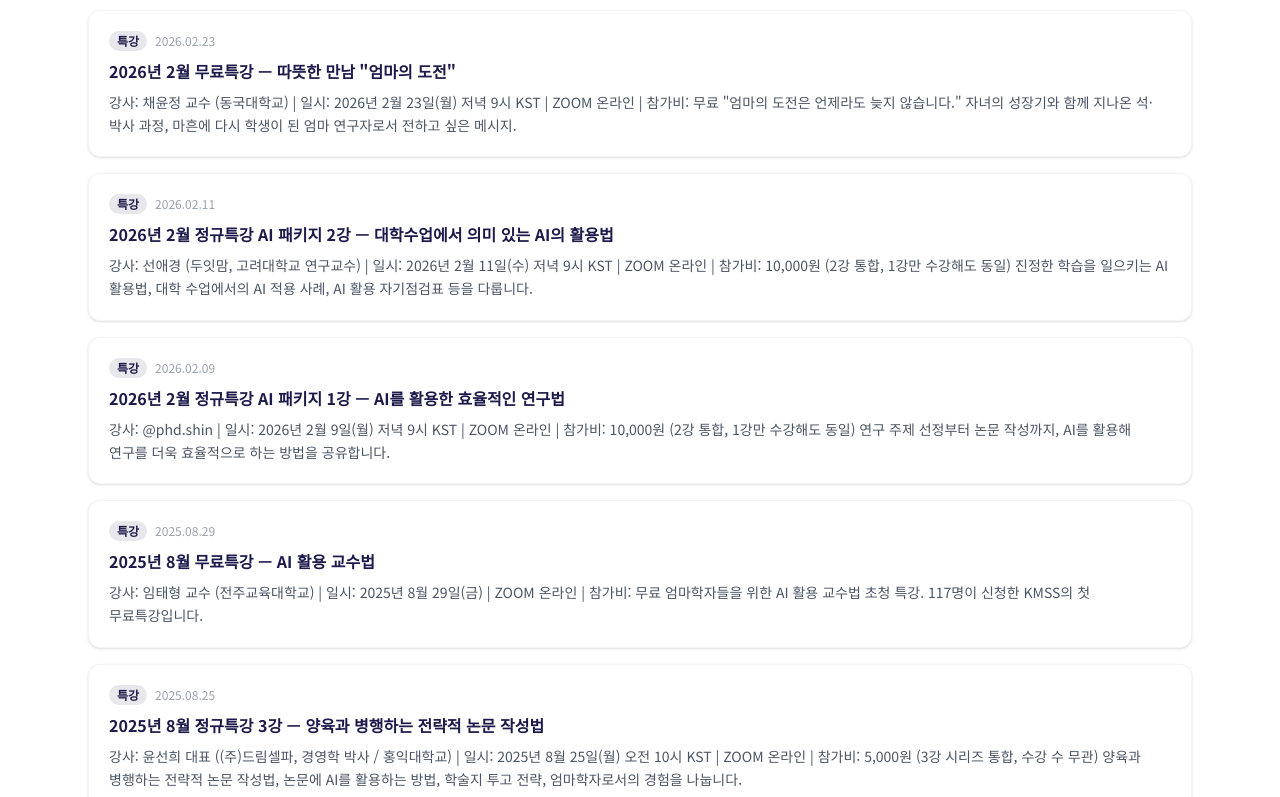
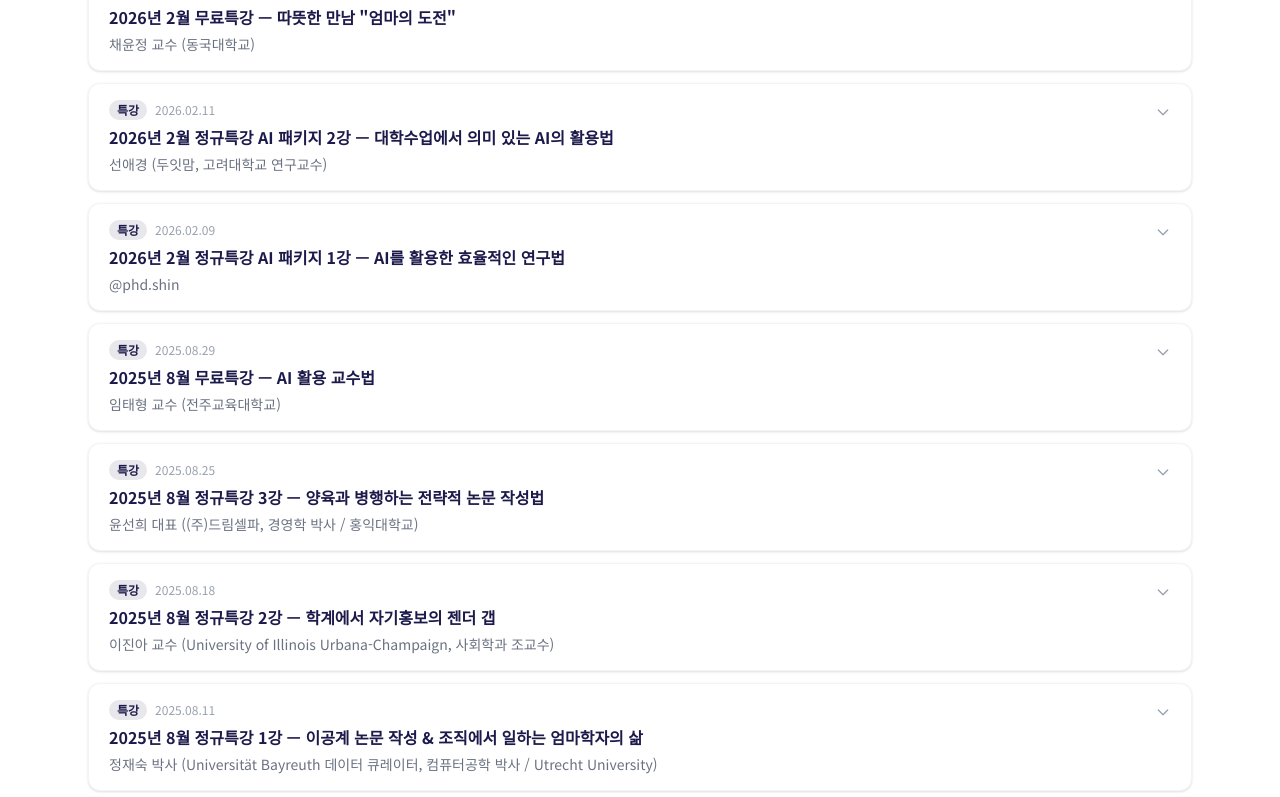
Before and after one commit to aekyoung21-ai/kmss-website, a Next.js app: page /news in a window 1280 px wide. Shown: the part 483-1280 px from the top of the page. Built offline with nearby package versions, Linux system fonts and the light colour scheme.

Commit message:
feat: 특강 카드 아코디언 — 제목·강사만 노출, 클릭 시 일시·참가비·상세 펼침

```diff
--- a/app/news/page.tsx
+++ b/app/news/page.tsx
@@ -5,69 +5,101 @@ import { useState } from "react";
 const tabs = ["전체", "공지사항", "특강 및 행사", "보도자료"] as const;
 type Tab = (typeof tabs)[number];
 
-const newsItems = [
+type NewsItem = {
+  category: string;
+  date: string;
+  title: string;
+  tag: "공지" | "특강" | "보도";
+  speaker?: string;
+  datetime?: string;
+  fee?: string;
+  detail: string;
+};
+
+const newsItems: NewsItem[] = [
   {
     category: "공지사항",
     date: "2025.06",
     title: "한국엄마학자협회(KMSS) 창립총회 개최",
-    desc: "2025년 6월 창립총회를 온라인으로 개최하였습니다. 초대 임원진 16명과 함께 협회의 새로운 시작을 알렸습니다.",
-    tag: "공지" as const,
+    tag: "공지",
+    detail: "2025년 6월 창립총회를 온라인으로 개최하였습니다. 초대 임원진 16명과 함께 협회의 새로운 시작을 알렸습니다.",
   },
   {
     category: "특강 및 행사",
     date: "2026.02.23",
     title: "2026년 2월 무료특강 — 따뜻한 만남 \"엄마의 도전\"",
-    desc: "강사: 채윤정 교수 (동국대학교) | 일시: 2026년 2월 23일(월) 저녁 9시 KST | ZOOM 온라인 | 참가비: 무료\n\n\"엄마의 도전은 언제라도 늦지 않습니다.\" 자녀의 성장기와 함께 지나온 석·박사 과정, 마흔에 다시 학생이 된 엄마 연구자로서 전하고 싶은 메시지.",
-    tag: "특강" as const,
+    tag: "특강",
+    speaker: "채윤정 교수 (동국대학교)",
+    datetime: "2026년 2월 23일(월) 저녁 9시 KST · ZOOM 온라인",
+    fee: "무료",
+    detail: "\"엄마의 도전은 언제라도 늦지 않습니다.\" 자녀의 성장기와 함께 지나온 석·박사 과정, 마흔에 다시 학생이 된 엄마 연구자로서 전하고 싶은 메시지를 나눕니다.",
   },
   {
     category: "특강 및 행사",
     date: "2026.02.11",
     title: "2026년 2월 정규특강 AI 패키지 2강 — 대학수업에서 의미 있는 AI의 활용법",
-    desc: "강사: 선애경 (두잇맘, 고려대학교 연구교수) | 일시: 2026년 2월 11일(수) 저녁 9시 KST | ZOOM 온라인 | 참가비: 10,000원 (2강 통합, 1강만 수강해도 동일)\n\n진정한 학습을 일으키는 AI 활용법, 대학 수업에서의 AI 적용 사례, AI 활용 자기점검표 등을 다룹니다.",
-    tag: "특강" as const,
+    tag: "특강",
+    speaker: "선애경 (두잇맘, 고려대학교 연구교수)",
+    datetime: "2026년 2월 11일(수) 저녁 9시 KST · ZOOM 온라인",
+    fee: "10,000원 (2강 통합 — 1강만 수강해도 동일)",
+    detail: "진정한 학습을 일으키는 AI 활용법, 대학 수업에서의 AI 적용 사례, AI 활용 자기점검표 등을 다룹니다.",
   },
   {
     category: "특강 및 행사",
     date: "2026.02.09",
     title: "2026년 2월 정규특강 AI 패키지 1강 — AI를 활용한 효율적인 연구법",
-    desc: "강사: @phd.shin | 일시: 2026년 2월 9일(월) 저녁 9시 KST | ZOOM 온라인 | 참가비: 10,000원 (2강 통합, 1강만 수강해도 동일)\n\n연구 주제 선정부터 논문 작성까지, AI를 활용해 연구를 더욱 효율적으로 하는 방법을 공유합니다.",
-    tag: "특강" as const,
+    tag: "특강",
+    speaker: "@phd.shin",
+    datetime: "2026년 2월 9일(월) 저녁 9시 KST · ZOOM 온라인",
+    fee: "10,000원 (2강 통합 — 1강만 수강해도 동일)",
+    detail: "연구 주제 선정부터 논문 작성까지, AI를 활용해 연구를 더욱 효율적으로 하는 방법을 공유합니다.",
   },
   {
     category: "특강 및 행사",
     date: "2025.08.29",
     title: "2025년 8월 무료특강 — AI 활용 교수법",
-    desc: "강사: 임태형 교수 (전주교육대학교) | 일시: 2025년 8월 29일(금) | ZOOM 온라인 | 참가비: 무료\n\n엄마학자들을 위한 AI 활용 교수법 초청 특강. 117명이 신청한 KMSS의 첫 무료특강입니다.",
-    tag: "특강" as const,
+    tag: "특강",
+    speaker: "임태형 교수 (전주교육대학교)",
+    datetime: "2025년 8월 29일(금) · ZOOM 온라인",
+    fee: "무료",
+    detail: "엄마학자들을 위한 AI 활용 교수법 초청 특강으로, 117명이 신청한 KMSS의 첫 무료특강입니다.",
   },
   {
     category: "특강 및 행사",
     date: "2025.08.25",
     title: "2025년 8월 정규특강 3강 — 양육과 병행하는 전략적 논문 작성법",
-    desc: "강사: 윤선희 대표 ((주)드림셀파, 경영학 박사 / 홍익대학교) | 일시: 2025년 8월 25일(월) 오전 10시 KST | ZOOM 온라인 | 참가비: 5,000원 (3강 시리즈 통합, 수강 수 무관)\n\n양육과 병행하는 전략적 논문 작성법, 논문에 AI를 활용하는 방법, 학술지 투고 전략, 엄마학자로서의 경험을 나눕니다.",
-    tag: "특강" as const,
+    tag: "특강",
+    speaker: "윤선희 대표 ((주)드림셀파, 경영학 박사 / 홍익대학교)",
+    datetime: "2025년 8월 25일(월) 오전 10시 KST · ZOOM 온라인",
+    fee: "5,000원 (3강 시리즈 통합 — 수강 수 무관)",
+    detail: "양육과 병행하는 전략적 논문 작성법, 논문에 AI를 활용하는 방법, 학술지 투고 전략, 엄마학자로서의 경험을 나눕니다.",
   },
   {
     category: "특강 및 행사",
     date: "2025.08.18",
     title: "2025년 8월 정규특강 2강 — 학계에서 자기홍보의 젠더 갭",
-    desc: "강사: 이진아 교수 (University of Illinois Urbana-Champaign 사회학과 조교수, 사회학 박사 / University of Arizona) | 일시: 2025년 8월 18일(월) 오전 10시 KST | ZOOM 온라인 | 참가비: 5,000원 (3강 시리즈 통합, 수강 수 무관)\n\n학계에서 자기홍보(Self-promotion)의 젠더 갭, 이론적 명성에서의 불평등 연구를 발표합니다.",
-    tag: "특강" as const,
+    tag: "특강",
+    speaker: "이진아 교수 (University of Illinois Urbana-Champaign, 사회학과 조교수)",
+    datetime: "2025년 8월 18일(월) 오전 10시 KST · ZOOM 온라인",
+    fee: "5,000원 (3강 시리즈 통합 — 수강 수 무관)",
+    detail: "학계에서 자기홍보(Self-promotion)의 젠더 갭, 이론적 명성에서의 불평등 연구를 발표합니다.",
   },
   {
     category: "특강 및 행사",
     date: "2025.08.11",
     title: "2025년 8월 정규특강 1강 — 이공계 논문 작성 & 조직에서 일하는 엄마학자의 삶",
-    desc: "강사: 정재숙 박사 (독일 Universität Bayreuth 데이터 큐레이터, 컴퓨터공학 박사 / Utrecht University) | 일시: 2025년 8월 11일(월) 저녁 9시 KST | ZOOM 온라인 | 참가비: 5,000원 (3강 시리즈 통합, 수강 수 무관)\n\n이공계·학제간 융합 연구 논문 작성 경험, 논문 리뷰어로서의 관점, 조직에서 일하는 엄마학자의 경험을 공유합니다.",
-    tag: "특강" as const,
+    tag: "특강",
+    speaker: "정재숙 박사 (Universität Bayreuth 데이터 큐레이터, 컴퓨터공학 박사 / Utrecht University)",
+    datetime: "2025년 8월 11일(월) 저녁 9시 KST · ZOOM 온라인",
+    fee: "5,000원 (3강 시리즈 통합 — 수강 수 무관)",
+    detail: "이공계·학제간 융합 연구 논문 작성 경험, 논문 리뷰어로서의 관점, 조직에서 일하는 엄마학자의 경험을 공유합니다.",
   },
   {
     category: "보도자료",
     date: "2025",
     title: "보도자료",
-    desc: "언론 보도 및 인터뷰 자료를 준비 중입니다.",
-    tag: "보도" as const,
+    tag: "보도",
+    detail: "언론 보도 및 인터뷰 자료를 준비 중입니다.",
   },
 ];
 
@@ -86,6 +118,7 @@ const categoryByTab: Record<Tab, string | null> = {
 
 export default function NewsPage() {
   const [activeTab, setActiveTab] = useState<Tab>("전체");
+  const [expandedIndex, setExpandedIndex] = useState<number | null>(null);
 
   const filtered =
     categoryByTab[activeTab] === null
@@ -108,7 +141,7 @@ export default function NewsPage() {
             {tabs.map((tab) => (
               <button
                 key={tab}
-                onClick={() => setActiveTab(tab)}
+                onClick={() => { setActiveTab(tab); setExpandedIndex(null); }}
                 className={`px-5 py-3 text-sm font-medium border-b-2 cursor-pointer transition-colors whitespace-nowrap ${
                   activeTab === tab
                     ? "border-kmss-berry text-kmss-berry"
@@ -123,23 +156,65 @@ export default function NewsPage() {
       </div>
 
       <section className="max-w-6xl mx-auto px-6 py-14">
-        {/* 카드 목록 */}
-        <div className="flex flex-col gap-4">
-          {filtered.map((item) => (
+        <div className="flex flex-col gap-3">
+          {filtered.map((item, idx) => {
+            const isOpen = expandedIndex === idx;
+            const isLecture = !!item.speaker;
+
+            return (
               <div
                 key={item.title}
-              className="bg-white rounded-xl border border-gray-100 p-5 shadow-sm hover:shadow-md transition-shadow flex flex-col gap-2"
+                className={`bg-white rounded-xl border shadow-sm transition-shadow ${
+                  isOpen ? "border-kmss-berry/40 shadow-md" : "border-gray-100 hover:shadow-md"
+                }`}
               >
+                {/* 항상 보이는 헤더 */}
+                <button
+                  onClick={() => setExpandedIndex(isOpen ? null : idx)}
+                  className="w-full text-left px-5 py-4 flex items-start justify-between gap-4 cursor-pointer"
+                >
+                  <div className="flex flex-col gap-1.5 flex-1 min-w-0">
                     <div className="flex items-center gap-2">
-                <span className={`text-xs font-semibold px-2 py-0.5 rounded-full ${tagStyle[item.tag]}`}>
+                      <span className={`text-xs font-semibold px-2 py-0.5 rounded-full shrink-0 ${tagStyle[item.tag]}`}>
                         {item.tag}
                       </span>
                       <span className="text-xs text-gray-400">{item.date}</span>
                     </div>
-              <h3 className="font-semibold text-kmss-navy">{item.title}</h3>
-              <p className="text-sm text-gray-600 leading-relaxed">{item.desc}</p>
+                    <p className="font-semibold text-kmss-navy leading-snug">{item.title}</p>
+                    {isLecture && (
+                      <p className="text-sm text-gray-500">{item.speaker}</p>
+                    )}
                   </div>
-          ))}
+                  {/* 펼치기 아이콘 */}
+                  <svg
+                    className={`w-4 h-4 text-gray-400 shrink-0 mt-1 transition-transform duration-200 ${isOpen ? "rotate-180" : ""}`}
+                    fill="none" stroke="currentColor" viewBox="0 0 24 24"
+                  >
+                    <path strokeLinecap="round" strokeLinejoin="round" strokeWidth={2} d="M19 9l-7 7-7-7" />
+                  </svg>
+                </button>
+
+                {/* 펼쳐지는 상세 */}
+                {isOpen && (
+                  <div className="px-5 pb-5 flex flex-col gap-3 border-t border-gray-100 pt-4">
+                    {item.datetime && (
+                      <div className="flex gap-2 text-sm">
+                        <span className="text-gray-400 shrink-0">일시</span>
+                        <span className="text-gray-700">{item.datetime}</span>
+                      </div>
+                    )}
+                    {item.fee && (
+                      <div className="flex gap-2 text-sm">
+                        <span className="text-gray-400 shrink-0">참가비</span>
+                        <span className="text-gray-700">{item.fee}</span>
+                      </div>
+                    )}
+                    <p className="text-sm text-gray-600 leading-relaxed pt-1">{item.detail}</p>
+                  </div>
+                )}
+              </div>
+            );
+          })}
         </div>
 
         <p className="text-center text-gray-400 text-sm mt-12">
```
Lines whose indentation alone changed are shown as unchanged.
